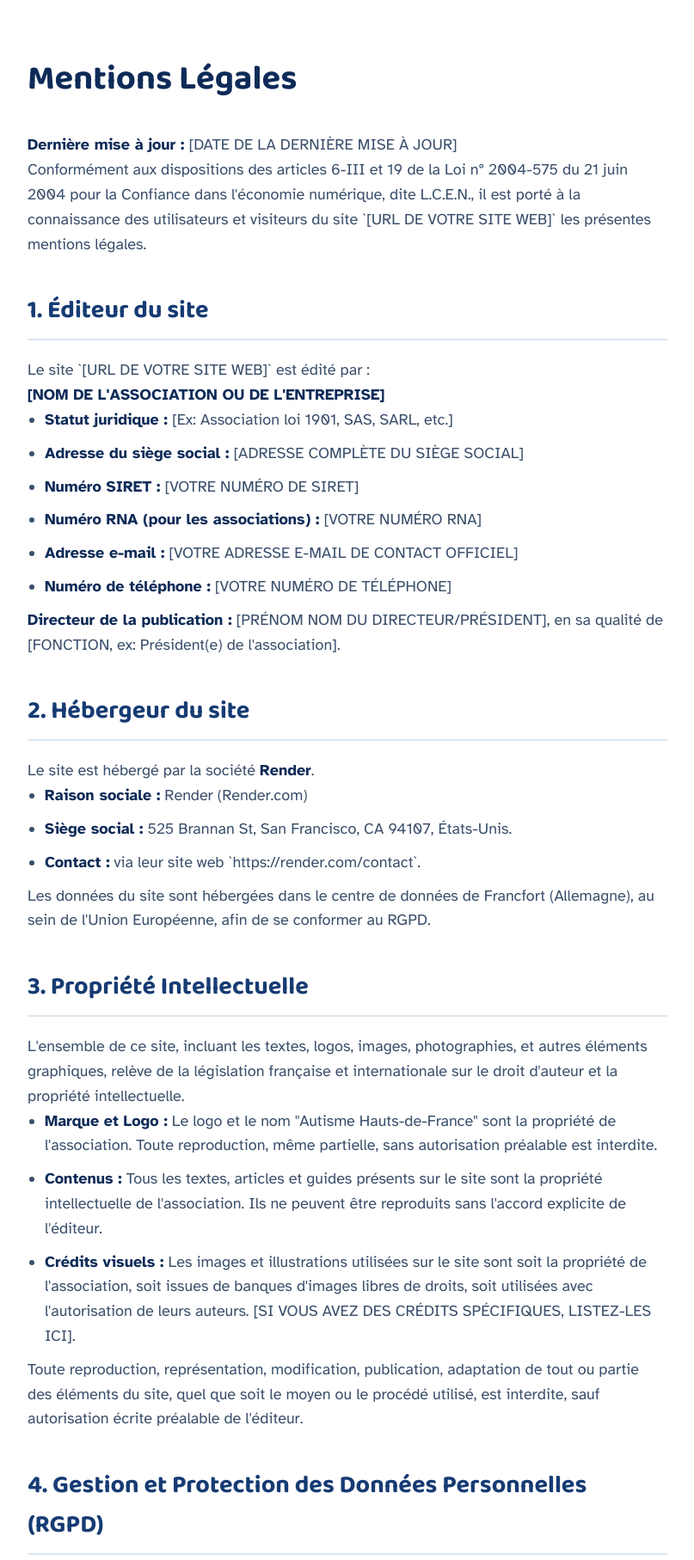
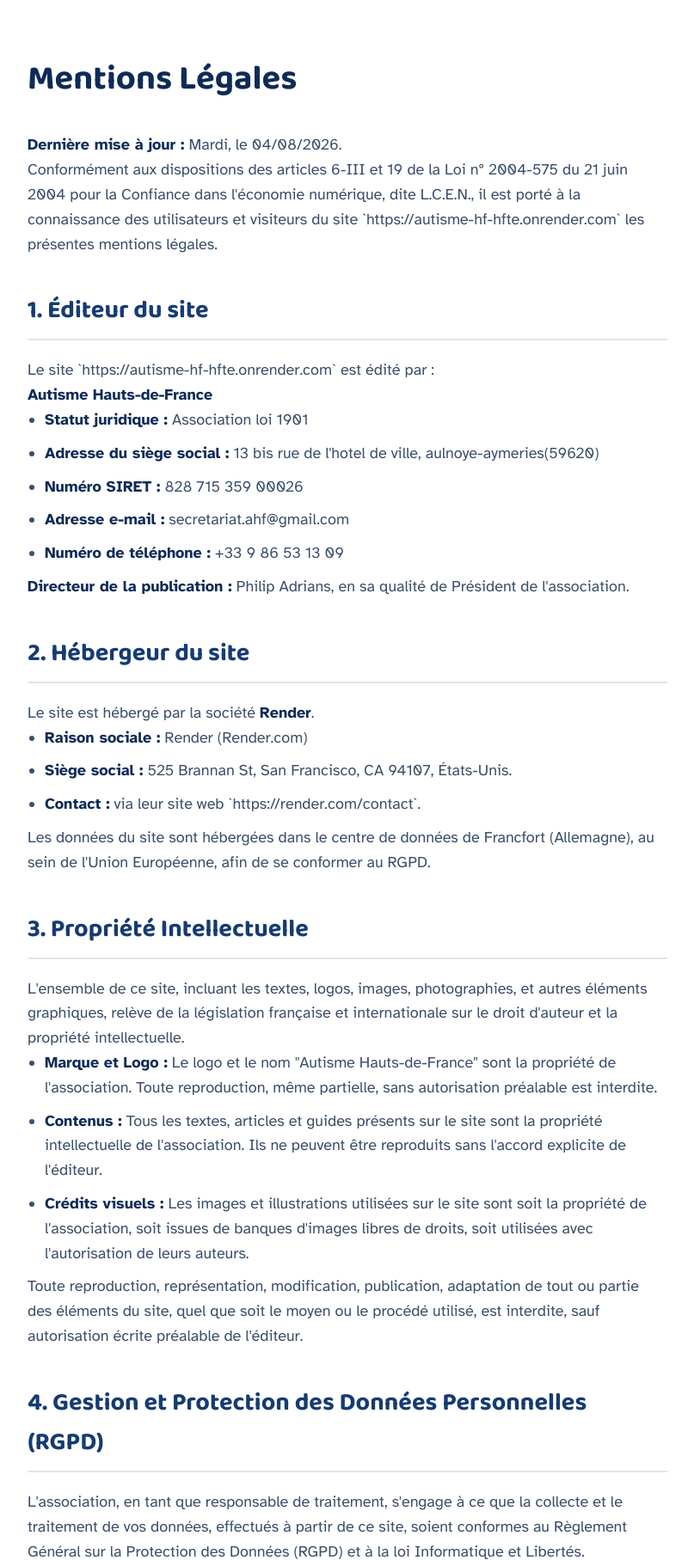
Before and after one commit to BonkingoDaniel006/Stage-b1, a Flask app: page /mentions-legales in a window 1280 px wide. Shown: the part 75-1890 px from the top of the page at 86% size, without its empty margins (236-1043 px from the left). Run offline with Flask 3, Linux system fonts and the light colour scheme.

Commit message:
feature:ajout des infos personnelles de l'association dans les mentions legales

```diff
--- a/templates/legal.html
+++ b/templates/legal.html
@@ -51,21 +51,20 @@
 <main id="main" class="legal-content">
     <div class="wrap">
         <h1>Mentions Légales</h1>
-        <p><strong>Dernière mise à jour :</strong> [DATE DE LA DERNIÈRE MISE À JOUR]</p>
-        <p>Conformément aux dispositions des articles 6-III et 19 de la Loi n° 2004-575 du 21 juin 2004 pour la Confiance dans l'économie numérique, dite L.C.E.N., il est porté à la connaissance des utilisateurs et visiteurs du site `[URL DE VOTRE SITE WEB]` les présentes mentions légales.</p>
+        <p><strong>Dernière mise à jour :</strong> Mardi, le 04/08/2026.</p>
+        <p>Conformément aux dispositions des articles 6-III et 19 de la Loi n° 2004-575 du 21 juin 2004 pour la Confiance dans l'économie numérique, dite L.C.E.N., il est porté à la connaissance des utilisateurs et visiteurs du site `https://autisme-hf-hfte.onrender.com` les présentes mentions légales.</p>
 
         <h2>1. Éditeur du site</h2>
-        <p>Le site `[URL DE VOTRE SITE WEB]` est édité par :</p>
-        <p><strong>[NOM DE L'ASSOCIATION OU DE L'ENTREPRISE]</strong></p>
+        <p>Le site `https://autisme-hf-hfte.onrender.com` est édité par :</p>
+        <p><strong>Autisme Hauts-de-France</strong></p>
         <ul>
-            <li><strong>Statut juridique :</strong> [Ex: Association loi 1901, SAS, SARL, etc.]</li>
-            <li><strong>Adresse du siège social :</strong> [ADRESSE COMPLÈTE DU SIÈGE SOCIAL]</li>
-            <li><strong>Numéro SIRET :</strong> [VOTRE NUMÉRO DE SIRET]</li>
-            <li><strong>Numéro RNA (pour les associations) :</strong> [VOTRE NUMÉRO RNA]</li>
-            <li><strong>Adresse e-mail :</strong> [VOTRE ADRESSE E-MAIL DE CONTACT OFFICIEL]</li>
-            <li><strong>Numéro de téléphone :</strong> [VOTRE NUMÉRO DE TÉLÉPHONE]</li>
+            <li><strong>Statut juridique :</strong> Association loi 1901</li>
+            <li><strong>Adresse du siège social :</strong> 13 bis rue de l'hotel de ville, aulnoye-aymeries(59620)</li>
+            <li><strong>Numéro SIRET :</strong> 828 715 359 00026</li>
+            <li><strong>Adresse e-mail :</strong> secretariat.ahf@gmail.com</li>
+            <li><strong>Numéro de téléphone :</strong> +33 9 86 53 13 09</li>
         </ul>
-        <p><strong>Directeur de la publication :</strong> [PRÉNOM NOM DU DIRECTEUR/PRÉSIDENT], en sa qualité de [FONCTION, ex: Président(e) de l'association].</p>
+        <p><strong>Directeur de la publication :</strong> Philip Adrians, en sa qualité de Président de l'association.</p>
 
         <h2>2. Hébergeur du site</h2>
         <p>Le site est hébergé par la société <strong>Render</strong>.</p>
@@ -81,7 +80,7 @@
         <ul>
             <li><strong>Marque et Logo :</strong> Le logo et le nom "Autisme Hauts-de-France" sont la propriété de l'association. Toute reproduction, même partielle, sans autorisation préalable est interdite.</li>
             <li><strong>Contenus :</strong> Tous les textes, articles et guides présents sur le site sont la propriété intellectuelle de l'association. Ils ne peuvent être reproduits sans l'accord explicite de l'éditeur.</li>
-            <li><strong>Crédits visuels :</strong> Les images et illustrations utilisées sur le site sont soit la propriété de l'association, soit issues de banques d'images libres de droits, soit utilisées avec l'autorisation de leurs auteurs. [SI VOUS AVEZ DES CRÉDITS SPÉCIFIQUES, LISTEZ-LES ICI].</li>
+            <li><strong>Crédits visuels :</strong> Les images et illustrations utilisées sur le site sont soit la propriété de l'association, soit issues de banques d'images libres de droits, soit utilisées avec l'autorisation de leurs auteurs.</li>
         </ul>
         <p>Toute reproduction, représentation, modification, publication, adaptation de tout ou partie des éléments du site, quel que soit le moyen ou le procédé utilisé, est interdite, sauf autorisation écrite préalable de l'éditeur.</p>
 
@@ -99,7 +98,10 @@
         <p>Les données collectées sont destinées aux services internes de l'association (membres du bureau, administrateurs) habilités à répondre à vos demandes. Elles peuvent également être transmises à des prestataires techniques (sous-traitants) pour les besoins des finalités mentionnées ci-dessus :</p>
         <ul>
             <li><strong>Brevo (ex-Sendinblue) :</strong> Pour l'envoi des e-mails transactionnels.</li>
-            <li><strong>Render :</strong> Notre hébergeur, qui stocke la base de données du site.</li>
+            <li><strong>Render :</strong> Notre hébergeur, celui-ci a accès à toutes les données qui transitent par le site.</li>
+            <li><strong>Alwaysdata :</strong> Hébergeur de données, celui-ci a accès aux informations stockées sur le site.</li>
+            <li><strong>PayPal :</strong> Pour le traitement des paiements et la gestion des dons.</li>
+
         </ul>
         <h3>4.3. Durée de conservation</h3>
         <ul>
@@ -110,8 +112,8 @@
         <h3>4.4. Vos droits sur vos données</h3>
         <p>Conformément à la réglementation, vous disposez des droits d'accès, de rectification, d'effacement, de limitation du traitement, de portabilité et d'opposition. Pour exercer ces droits, vous pouvez contacter notre Délégué à la Protection des Données (DPO) :</p>
         <ul>
-            <li><strong>Par e-mail :</strong> [ADRESSE E-MAIL DU DPO OU DU RESPONSABLE RGPD]</li>
-            <li><strong>Par courrier postal :</strong> [NOM DE L'ASSOCIATION], À l'attention du Délégué à la Protection des Données, [ADRESSE COMPLÈTE DU SIÈGE SOCIAL]</li>
+            <li><strong>Par e-mail :</strong> secretariat.ahf@gmail.com</li>
+            <li><strong>Par courrier postal :</strong> Autisme Hauts-de-France, À l'attention du Délégué à la Protection des Données, 13 bis rue de l'hotel de ville, aulnoye-aymeries(59620)</li>
         </ul>
         <p>Si vous estimez que vos droits ne sont pas respectés, vous pouvez adresser une réclamation à la CNIL.</p>
 
@@ -125,6 +127,12 @@
 
         <h2>6. Limitation de responsabilité</h2>
         <p>L'éditeur du site s'efforce d'assurer l'exactitude des informations diffusées mais ne peut garantir leur complétude. L'utilisateur reconnaît utiliser ces informations sous sa responsabilité exclusive. Le site peut contenir des liens vers des sites externes dont l'association n'est pas responsable.</p>
+        <p>l'association ne peut pas être tenue responsable:</p>
+        <ul>
+            <li>d’éventuelles informations erronées ou des inexactitudes.</li>
+            <li>des interruptions de transmission ou d’éventuels autres problèmes techniques touchant Internet.</li>
+            <li>d’éventuels dommages, quelle qu’en soit la nature, qui découleraient de l’usage du site (virus, fichiers endommagés, perte de données, etc.).</li>
+        </ul>
 
         <h2>7. Droit applicable</h2>
         <p>Tout litige en relation avec l’utilisation du site est soumis au droit français. Il est fait attribution exclusive de juridiction aux tribunaux compétents de [VILLE DU TRIBUNAL COMPÉTENT, ex: Lille].</p>
```
